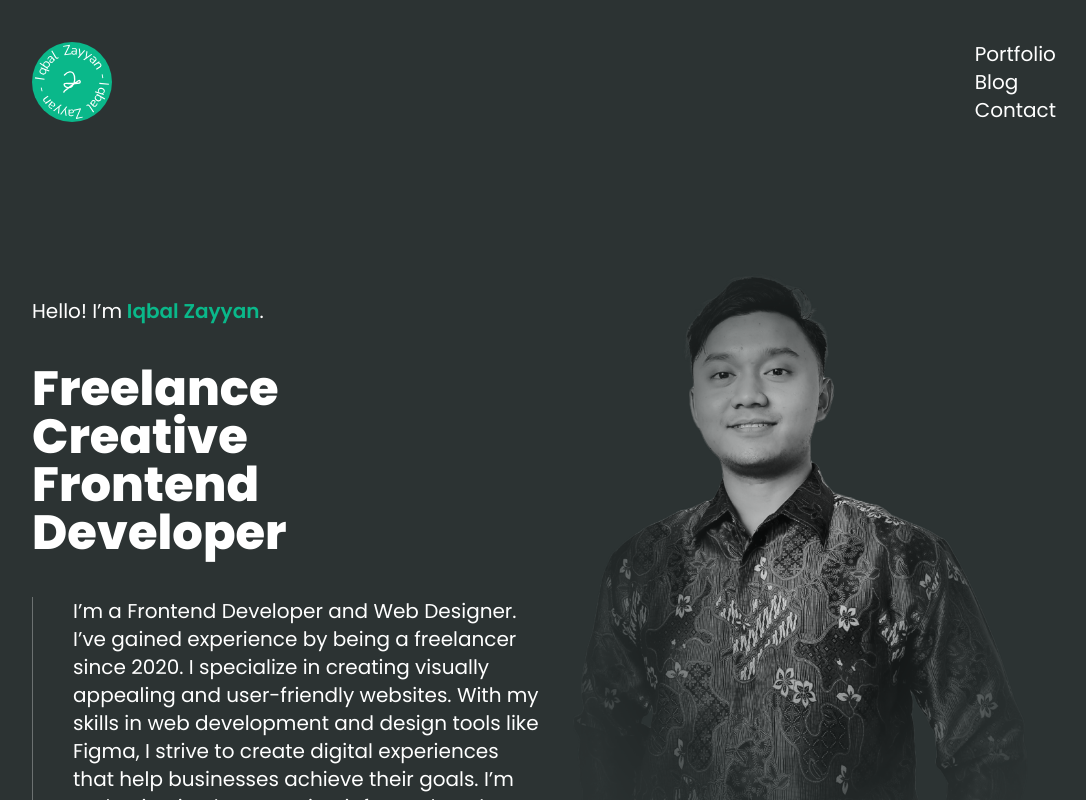
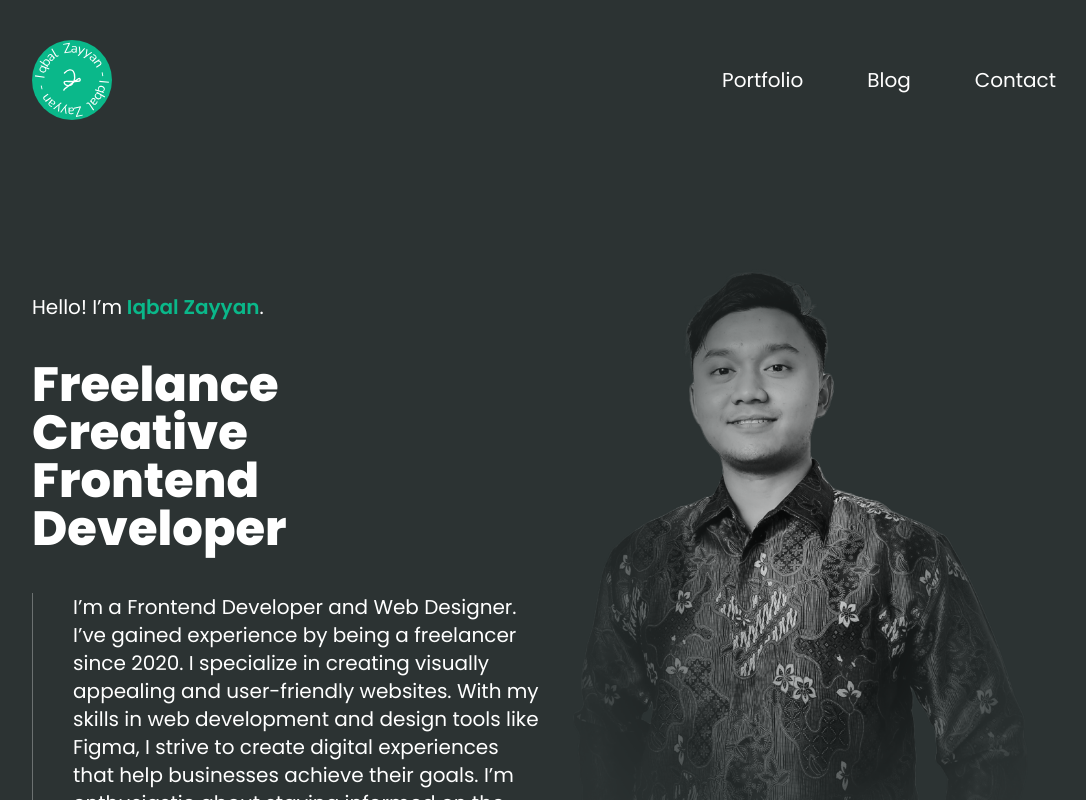
Before and after one commit to iqbalzayn01/iqbalzayn01.github.io, a React (Vite) app: page / in a window 1280 px wide. Shown: the top 800 px of the page, without its empty margins (96-1182 px from the left). Built offline with nearby package versions, Linux system fonts and the light colour scheme.

Commit message:
update fix components & style

```diff
--- a/src/components/Header.jsx
+++ b/src/components/Header.jsx
@@ -22,7 +22,7 @@ export const Header = ({ style }) => {
             />
           </a>
 
-          <Links className="hidden md:block" />
+          <Links className="hidden md:flex" />
 
           {/* Mobile */}
           <button
```
